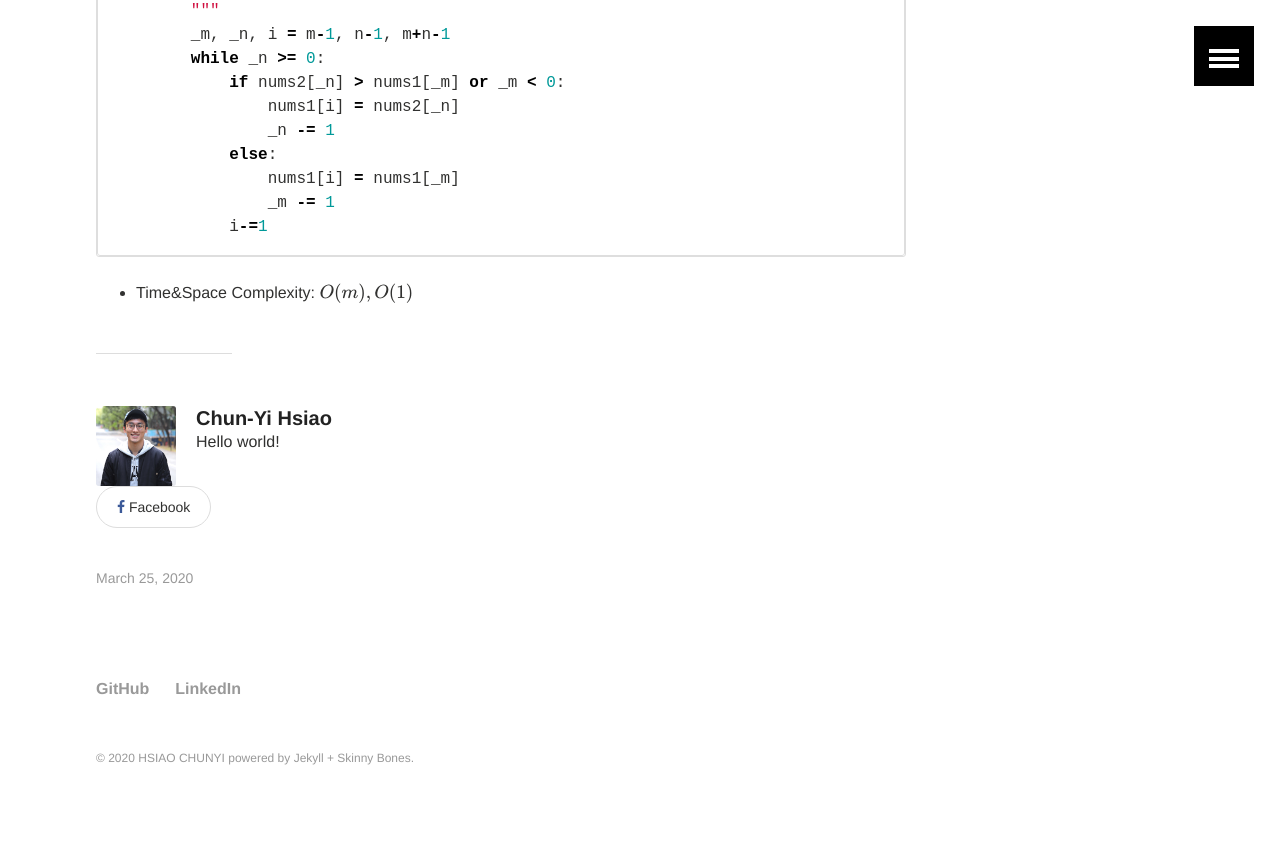
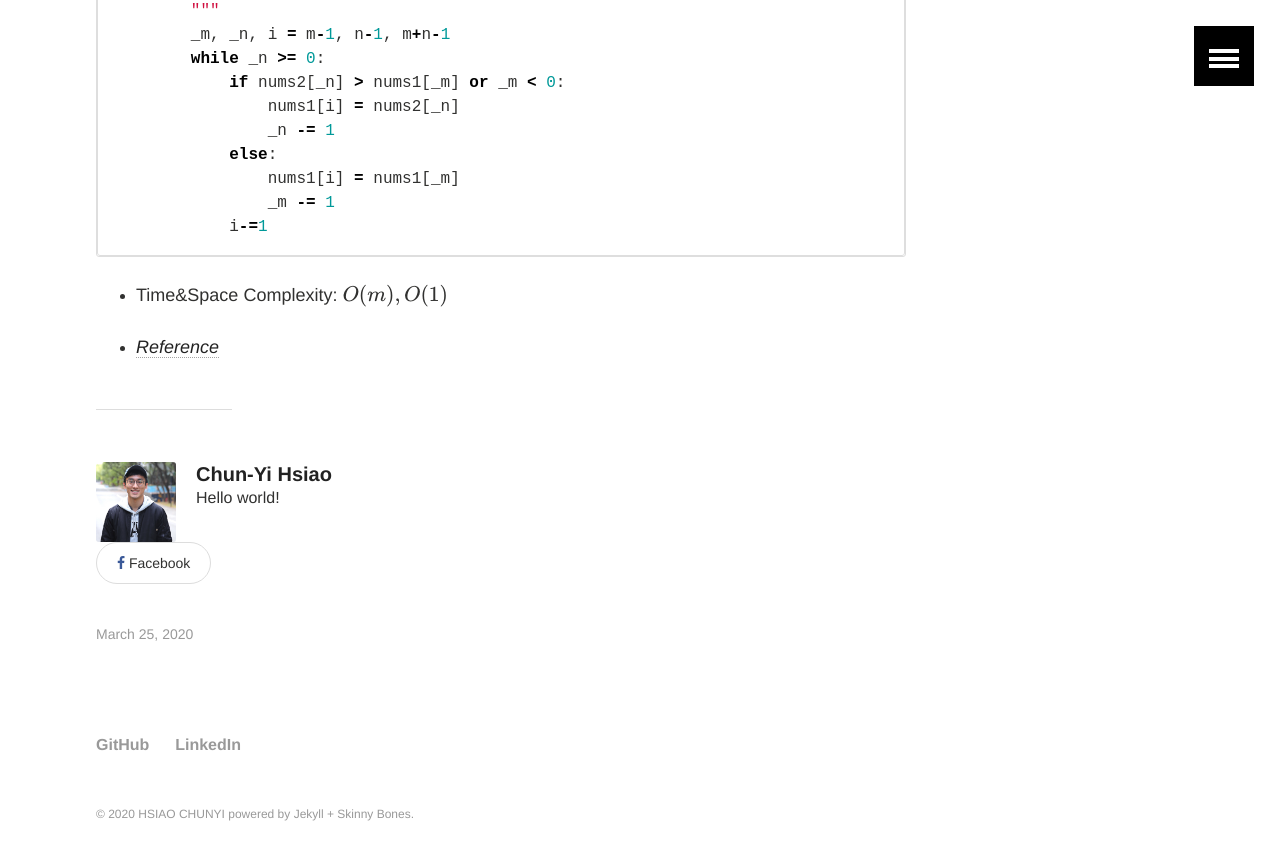
Before and after one commit to hsiaocy/hsiaocy.github.io, a Jekyll site: the page built from leetcodes/_posts/2020-03-25-LeetCode-88.md, in a window 1280 px wide and 900 px high, scrolled down 1019 px. Shown: the top 860 px of the window. Built offline with Jekyll 4.4.1, drawn with Linux system fonts in a browser that asks for light colours; formulas are drawn with MathJax 3.

Commit message:
add reference

````diff
--- a/leetcodes/_posts/2020-03-25-LeetCode-88.md
+++ b/leetcodes/_posts/2020-03-25-LeetCode-88.md
@@ -45,3 +45,5 @@ class Solution:
             i-=1
 ```
 - Time&Space Complexity: $$O(m), O(1)$$
+
+- *[Reference](https://leetcode.com/explore/featured/card/top-interview-questions-easy/96/sorting-and-searching/587/discuss/29522/This-is-my-AC-code-may-help-you)*
````
